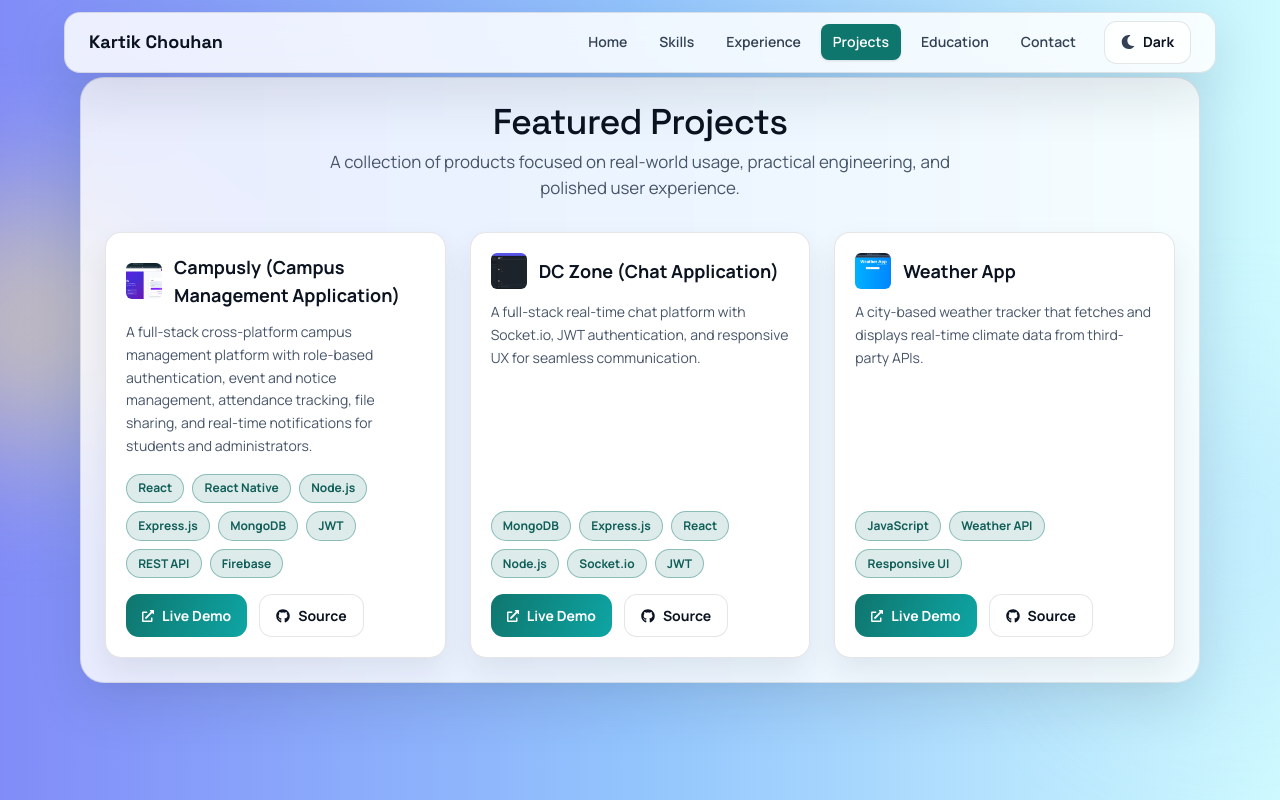
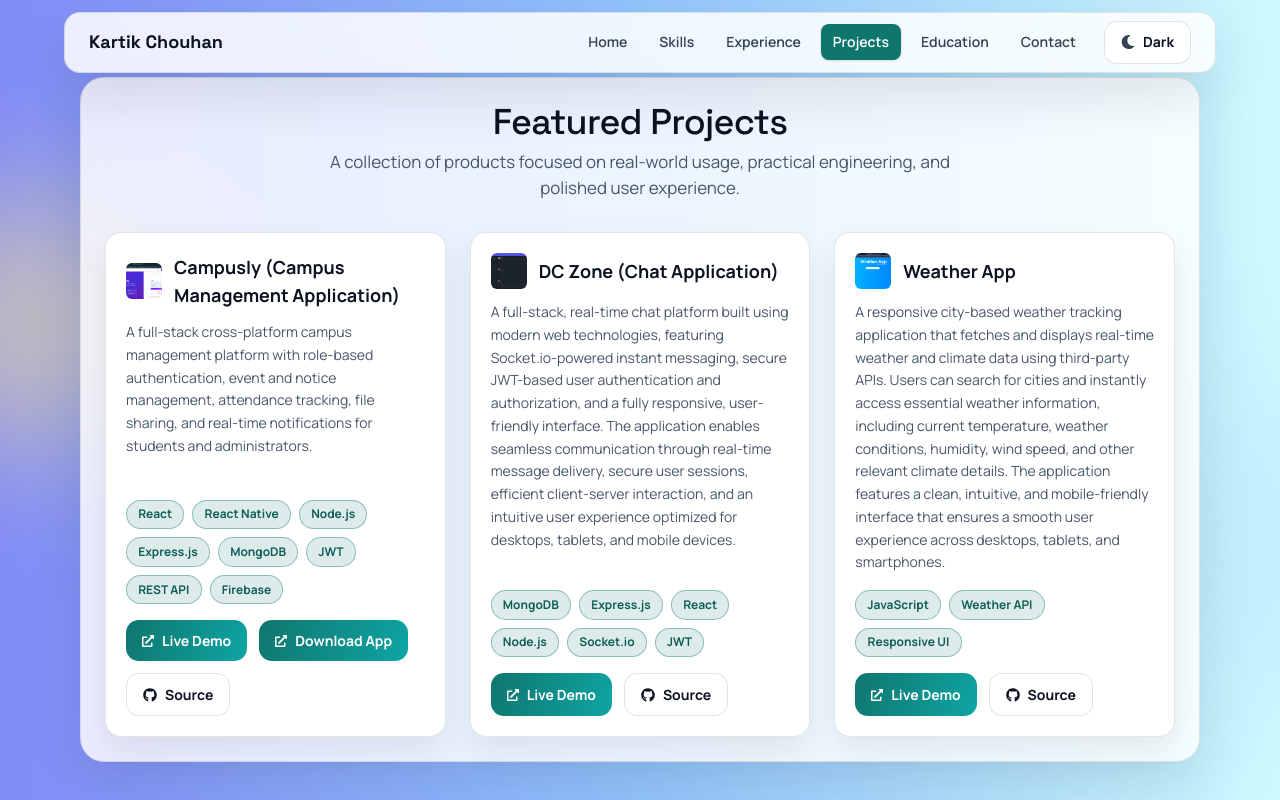
Before and after one commit to kchouhan145/react-porfolio, a React (Vite) app: page /project in a window 1280 px wide. Built offline with nearby package versions, Linux system fonts and the light colour scheme.

Commit message:
added the app link to Campusly project

```diff
--- a/src/Components/Project.jsx
+++ b/src/Components/Project.jsx
@@ -6,6 +6,7 @@ const Project = ({
   description,
   icon,
   liveDemo,
+  downloadApp,
   github,
   technologies,
 }) => {
@@ -42,6 +43,15 @@ const Project = ({
           <FaExternalLinkAlt className="text-xs" />
           Live Demo
         </a>
+        {downloadApp ? <a
+          href={downloadApp}
+          target="_blank"
+          rel="noopener noreferrer"
+          className="btn-primary inline-flex items-center gap-2 text-sm"
+        >
+          <FaExternalLinkAlt className="text-xs" />
+          Download App
+        </a>:''}
         <a
           href={github}
           target="_blank"
--- a/src/Components/Projects.jsx
+++ b/src/Components/Projects.jsx
@@ -14,8 +14,9 @@ const Projects = () => {
       description:
         "A full-stack cross-platform campus management platform with role-based authentication, event and notice management, attendance tracking, file sharing, and real-time notifications for students and administrators.",
       icon: CampuslyIcon,
-      liveDemo: "https://campuslyweb.vercel.app", // Replace with deployed URL
-      github: "https://github.com/kchouhan145/campusly-web", // Replace with actual repository URL
+      liveDemo: "https://campuslyweb.vercel.app",
+      downloadApp:"https://campuslyweb.vercel.app/download",
+      github: "https://campuslyweb.vercel.app/github",
       technologies: [
         "React",
         "React Native",
@@ -30,7 +31,7 @@ const Projects = () => {
     {
       name: "DC Zone (Chat Application)",
       description:
-        "A full-stack real-time chat platform with Socket.io, JWT authentication, and responsive UX for seamless communication.",
+        "A full-stack, real-time chat platform built using modern web technologies, featuring Socket.io-powered instant messaging, secure JWT-based user authentication and authorization, and a fully responsive, user-friendly interface. The application enables seamless communication through real-time message delivery, secure user sessions, efficient client-server interaction, and an intuitive user experience optimized for desktops, tablets, and mobile devices.",
       icon: ChatAppIcon,
       liveDemo: "https://dczone.onrender.com/",
       github: "https://github.com/kchouhan145/ChatApp",
@@ -46,7 +47,7 @@ const Projects = () => {
     {
       name: "Weather App",
       description:
-        "A city-based weather tracker that fetches and displays real-time climate data from third-party APIs.",
+        "A responsive city-based weather tracking application that fetches and displays real-time weather and climate data using third-party APIs. Users can search for cities and instantly access essential weather information, including current temperature, weather conditions, humidity, wind speed, and other relevant climate details. The application features a clean, intuitive, and mobile-friendly interface that ensures a smooth user experience across desktops, tablets, and smartphones.",
       icon: WeatherIcon,
       liveDemo: "https://weather-kartik.vercel.app/",
       github: "https://github.com/kchouhan145/Weather-App1",
```
